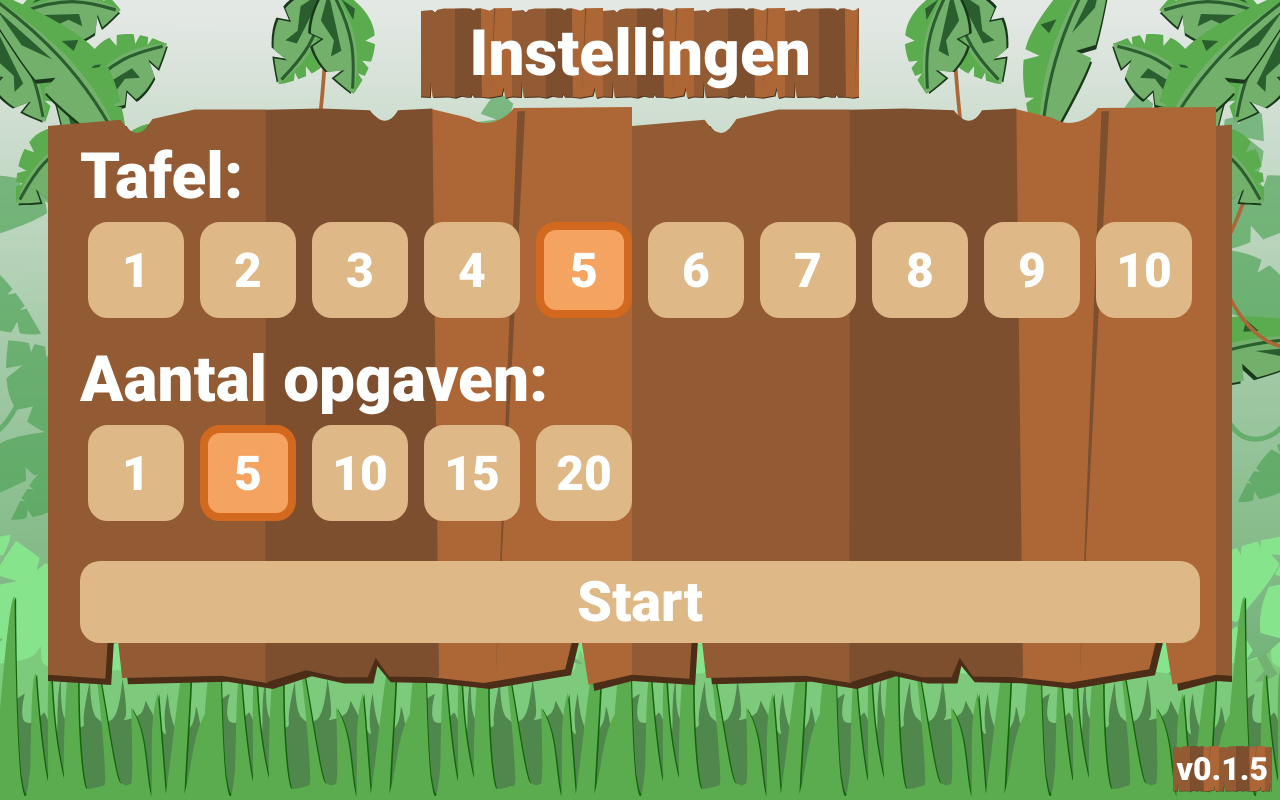
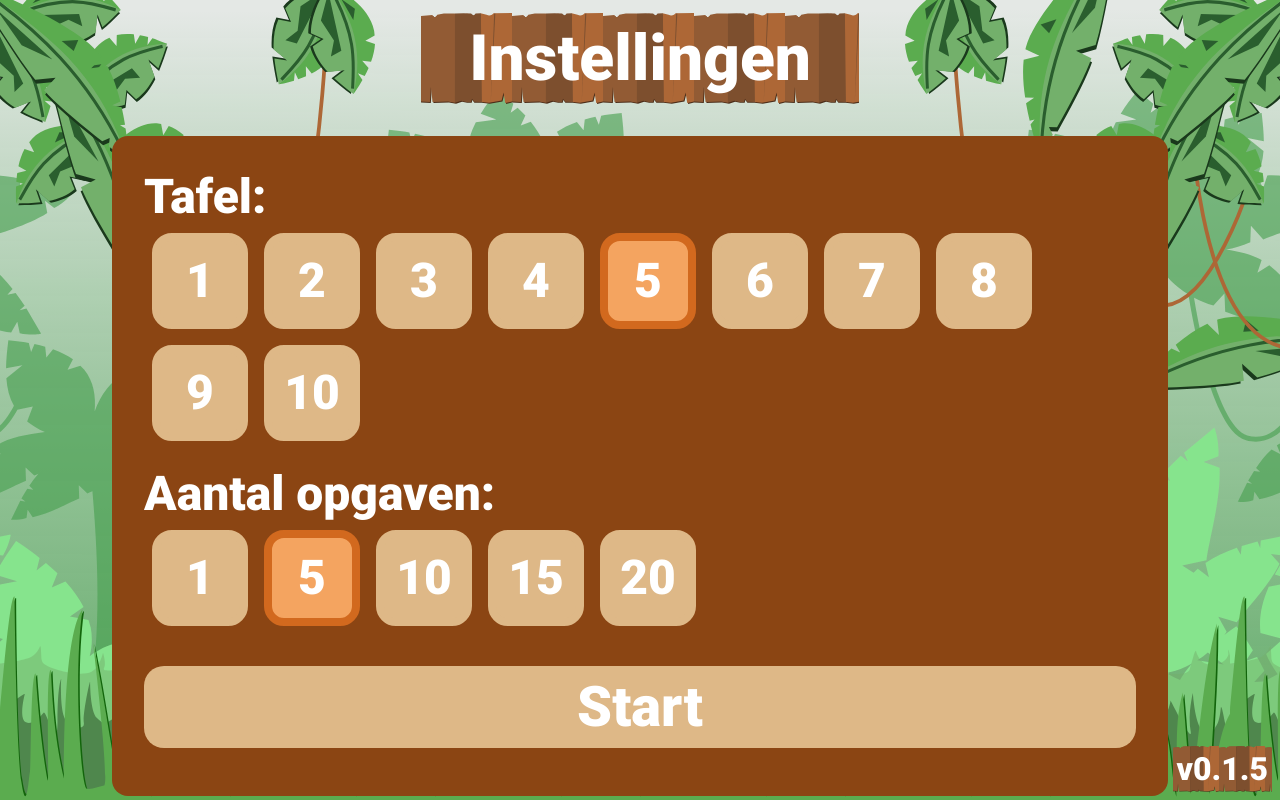
Before and after one commit to NielsBillen/mathexercises, a plain HTML site: page index.html in a window 1280 px wide. Drawn offline with Linux system fonts and the light colour scheme.

Commit message:
fixed some css

```diff
--- a/index.html
+++ b/index.html
@@ -27,7 +27,7 @@
         <div class = "jungle-border right"></div>
         <div class = "jungle-grass"></div>
         <header class = "wood">Instellingen</header>
-        <div id = "settings-container" class = "wood">
+        <div id = "settings-container" class = "">
             <div class = "setting">
                 <label for = "input-table">Tafel:</label>
                 <div id = "input-table-button-container"></div>
--- a/settings.css
+++ b/settings.css
@@ -17,6 +17,7 @@ body {
     flex-direction: column;
     align-items: center;
     align-content: center;
+    justify-content: center;
 
     width: 100%;
     height: 100%;
@@ -38,28 +39,31 @@ header {
 
     padding: 1vmin 6vmin;
     margin: 1vmin;
+    margin-bottom: 4vmin;
 }
 
 #settings-container {
     min-width: 50vmin;
-    max-width: 90vw;
+    max-width: 80vw;
     padding: 2vmin;
+    background-color: saddlebrown;
+    border-radius: 2vmin;
 }
 
 #settings-version {
-    position: fixed;
+    position: absolute;
     right: 1vmin;
     bottom: 1vmin;
 
     color: white;
     padding: 0.5vmin;
+    margin-top: 2vmin;
     font-size: 4vmin;
 
 }
 
 .setting {
     margin: 2vmin;
-    /*display: flex;*/
 }
 
 #input-table-button-container {
@@ -102,7 +106,7 @@ header {
 
 label {
     color: white;
-    font-size: 8vmin;
+    font-size: 6vmin;
 }
 
 #back-button {
```
Also changed, not shown: 1 other file.
